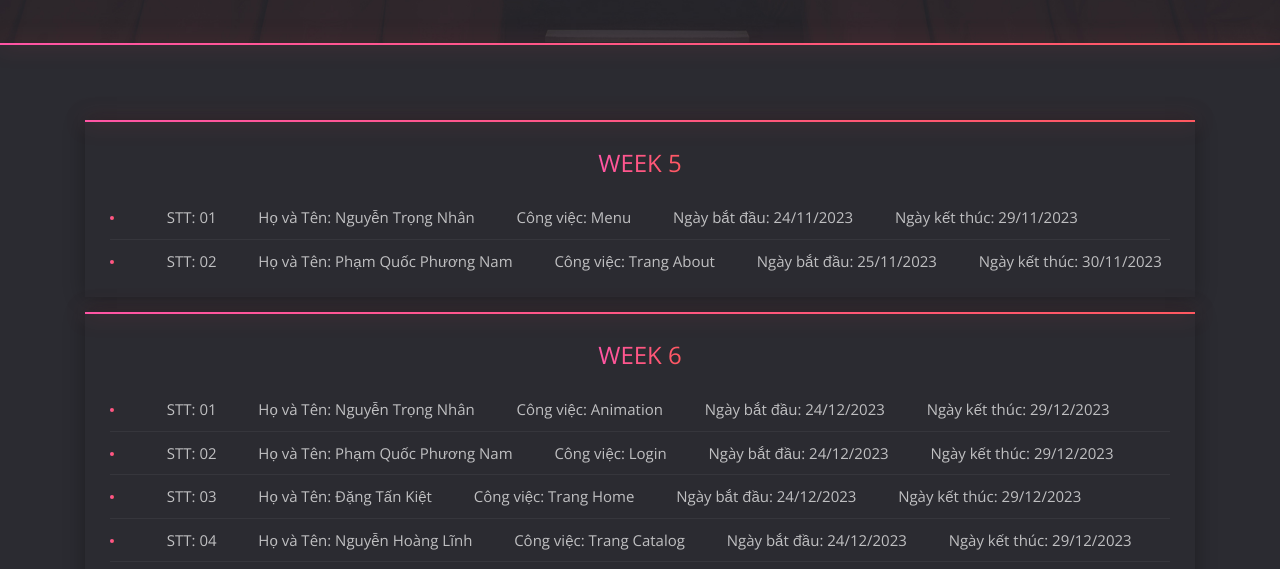
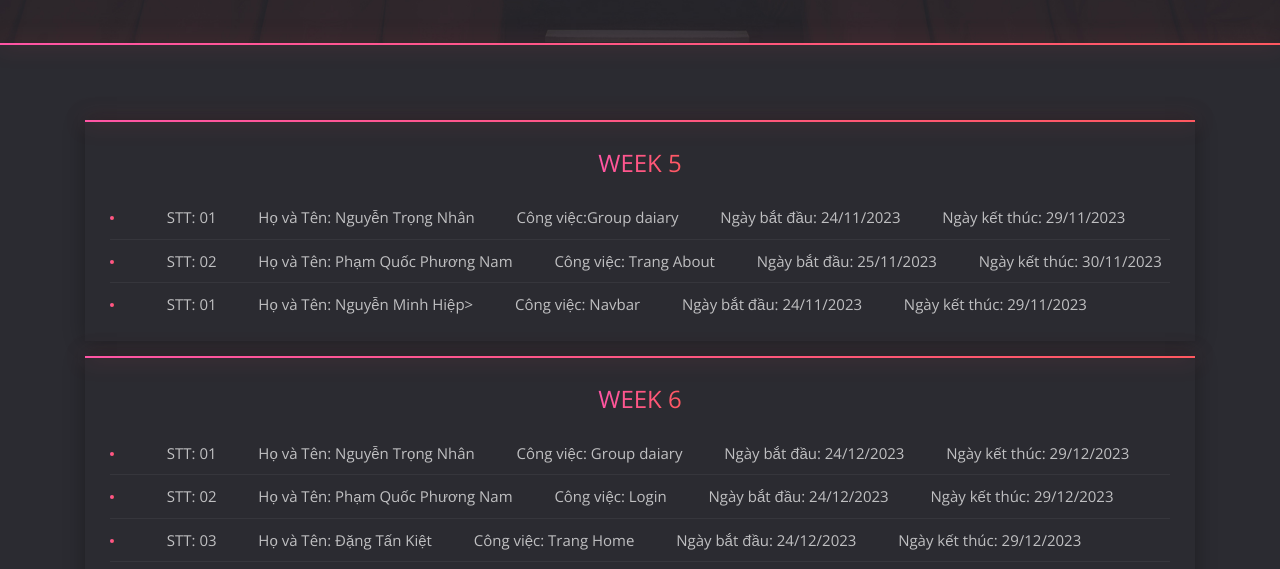
Before and after one commit to Nhan614/GiaoTiepNguoiMay-Nhom08, a plain HTML site: page groupdiary.html in a window 1280 px wide. Shown: the part 219-788 px from the top of the page. Drawn offline with nearby package versions, Linux system fonts and the light colour scheme.

Commit message:
Update groupdiary.html

```diff
--- a/groupdiary.html
+++ b/groupdiary.html
@@ -169,7 +169,7 @@
 						<div class="price__item" style="justify-content: start; flex-wrap: wrap;">
 							<span style="margin-left: 4%;">STT: 01 </span>
 							<span style="margin-left: 4%;">Họ và Tên: Nguyễn Trọng Nhân</span>
-							<span style="margin-left: 4%;">Công việc: Menu</span>
+							<span style="margin-left: 4%;">Công việc:Group daiary</span>
 							<span style="margin-left: 4%;">Ngày bắt đầu: 24/11/2023</span>
 							<span style="margin-left: 4%;">Ngày kết thúc: 29/11/2023</span>
 						</div>
@@ -180,6 +180,13 @@
 							<span style="margin-left: 4%;">Ngày bắt đầu: 25/11/2023</span>
 							<span style="margin-left: 4%;">Ngày kết thúc: 30/11/2023</span>
 						</div>
+						<div class="price__item" style="justify-content: start; flex-wrap: wrap;">
+							<span style="margin-left: 4%;">STT: 01 </span>
+							<span style="margin-left: 4%;">Họ và Tên: Nguyễn Minh Hiệp></span>
+							<span style="margin-left: 4%;">Công việc: Navbar</span>
+							<span style="margin-left: 4%;">Ngày bắt đầu: 24/11/2023</span>
+							<span style="margin-left: 4%;">Ngày kết thúc: 29/11/2023</span>
+						</div>
 					</div>
 					<div class="price price--premium">
 						<div class="price__item price__item--first" style="justify-content: center;"><span>WEEK 6</span>
@@ -187,7 +194,7 @@
 						<div class="price__item" style="justify-content: start; flex-wrap: wrap;">
 							<span style="margin-left: 4%;">STT: 01 </span>
 							<span style="margin-left: 4%;">Họ và Tên: Nguyễn Trọng Nhân</span>
-							<span style="margin-left: 4%;">Công việc: Animation</span>
+							<span style="margin-left: 4%;">Công việc: Group daiary</span>
 							<span style="margin-left: 4%;">Ngày bắt đầu: 24/12/2023</span>
 							<span style="margin-left: 4%;">Ngày kết thúc: 29/12/2023</span>
 						</div>
```
